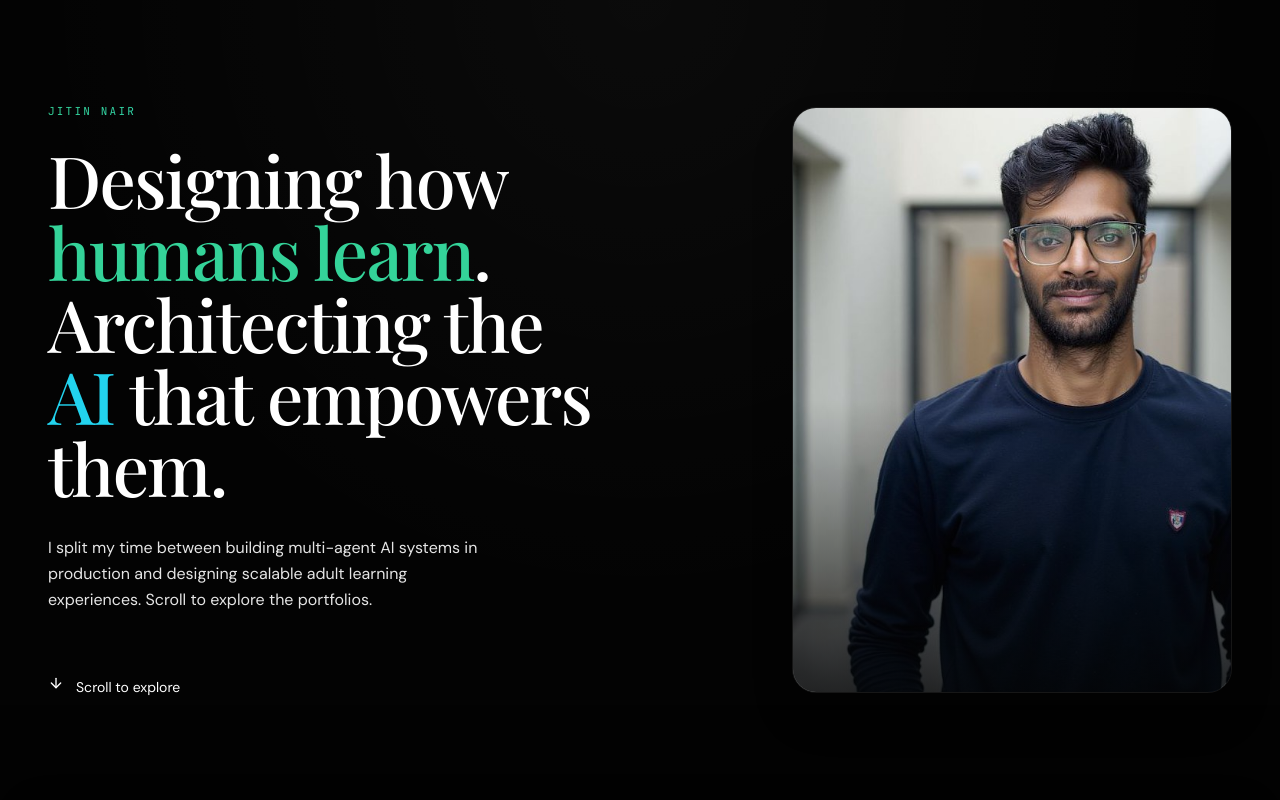
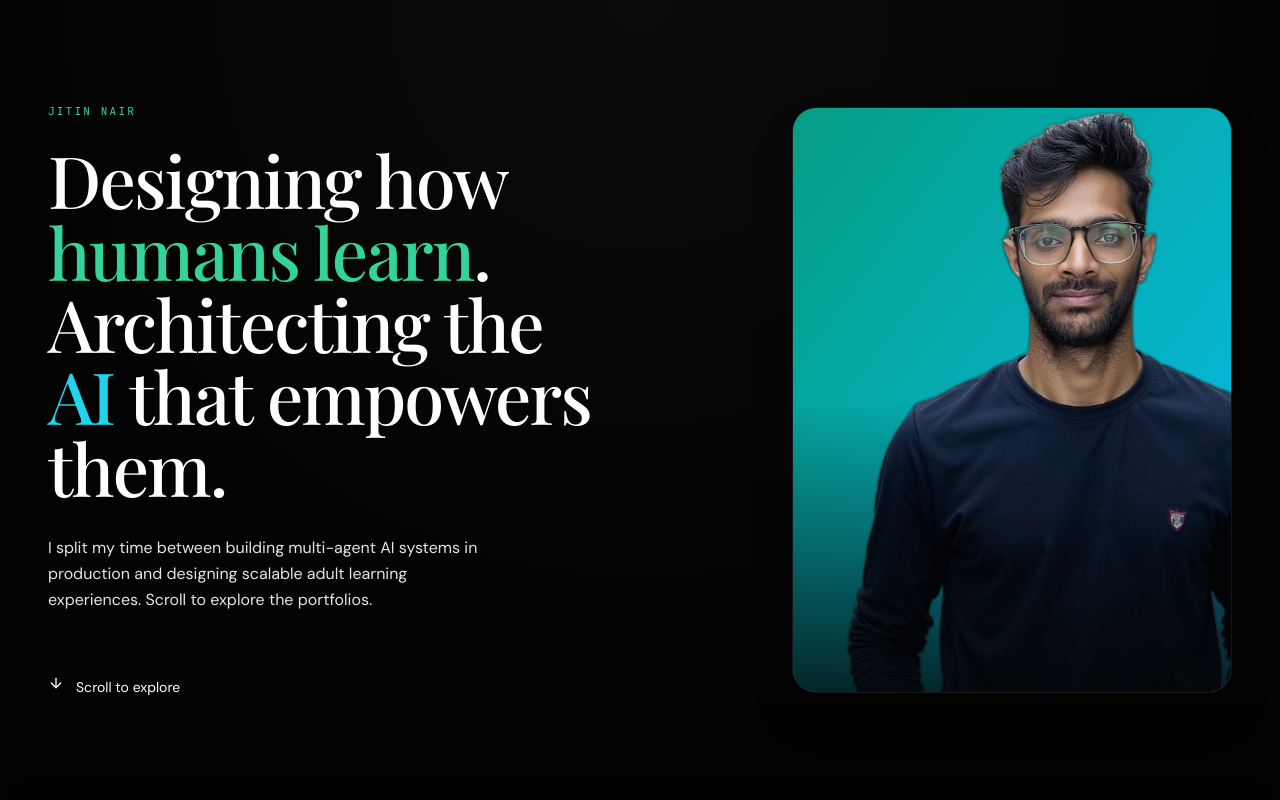
Before and after one commit to notjitin-1994/jitin-nair-portfolio, a Next.js app: page / in a window 1280 px wide. Shown: the top 800 px of the page. Built offline with nearby package versions, Linux system fonts and the light colour scheme.

Commit message:
Add animated gradient background behind hero portrait

```diff
--- a/app/components/landing/ChooserHero.tsx
+++ b/app/components/landing/ChooserHero.tsx
@@ -106,7 +106,14 @@ function ParallaxPortrait({ src }: { src: string }) {
         style={{ rotateX, rotateY, transformStyle: "preserve-3d" }}
         className="relative h-full w-full overflow-hidden lg:shadow-2xl lg:rounded-[24px] lg:border lg:border-white/[0.08]"
       >
-        <div className="absolute inset-0 bg-neutral-900">
+        <div className="absolute inset-0 bg-gradient-to-br from-emerald-600 via-cyan-500 to-blue-700 bg-[length:200%_200%]" style={{ animation: "gradient-shift 8s ease infinite" }}>
+          <style>{`
+            @keyframes gradient-shift {
+              0% { background-position: 0% 50%; }
+              50% { background-position: 100% 50%; }
+              100% { background-position: 0% 50%; }
+            }
+          `}</style>
           <Image
             src={src}
             alt="Jitin Nair"
@@ -293,7 +300,7 @@ export function ChooserHero() {
             transition={{ duration: 1, delay: 0.2, ease: EASE_OUT }}
             className="absolute inset-0 z-0 lg:relative lg:z-auto lg:flex lg:justify-end"
           >
-             <ParallaxPortrait src="/hero-photo.jpg" />
+             <ParallaxPortrait src="/hero-photo-nobg.png" />
           </motion.div>
 
         </div>
```
